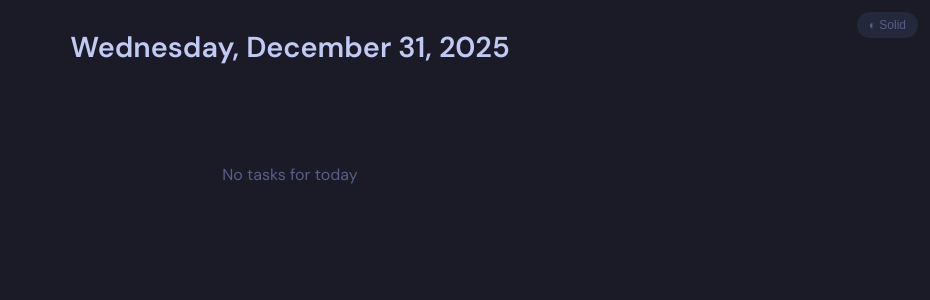
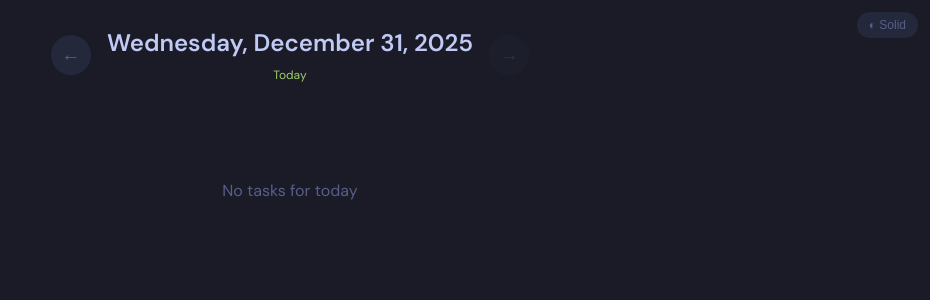
Before and after one commit to eduardkieser/mimi_app, a FastAPI app: page / in a window 1280 px wide. Shown: the top 300 px of the page, without its empty margins (350-1280 px from the left). Run offline with FastAPI, Linux system fonts and the light colour scheme; data that the repository does not hold is empty; some libraries are stand-ins or nearby versions.

Commit message:
Add date navigation to Mimi view for viewing past days

```diff
--- a/backend/app/main.py
+++ b/backend/app/main.py
@@ -55,7 +55,7 @@ if templates_path.exists():
 
     @app.get("/admin")
     async def admin_page(request: Request):
-        """Ilsa's admin view (HTMX)."""
+        """Ilse's admin view (HTMX)."""
         return templates.TemplateResponse("admin.html", {"request": request})
 
 
--- a/backend/app/models.py
+++ b/backend/app/models.py
@@ -21,7 +21,7 @@ class RepeatType(str, Enum):
     MONTHLY = "monthly"  # Same day of month
 
 
-# TaskTemplate: Defines recurring tasks (managed by Ilsa)
+# TaskTemplate: Defines recurring tasks (managed by Ilse)
 class TaskTemplateBase(SQLModel):
     title: str = Field(index=True)
     description: Optional[str] = None
--- a/backend/app/routers/admin.py
+++ b/backend/app/routers/admin.py
@@ -1,5 +1,5 @@
 """
-Admin routes for Ilsa (the admin).
+Admin routes for Ilse (the admin).
 Full CRUD on task templates, manual task generation.
 """
 from fastapi import APIRouter, Depends, HTTPException
--- a/backend/templates/admin.html
+++ b/backend/templates/admin.html
@@ -3,7 +3,7 @@
 <head>
   <meta charset="UTF-8">
   <meta name="viewport" content="width=device-width, initial-scale=1.0">
-  <title>Ilsa.Admin - Mimi.Today</title>
+  <title>Ilse.Admin - Mimi.Today</title>
   <link rel="preconnect" href="https://fonts.googleapis.com">
   <link href="https://fonts.googleapis.com/css2?family=DM+Sans:wght@400;500;600;700&display=swap" rel="stylesheet">
   <link rel="stylesheet" href="/static/styles.css">
@@ -516,7 +516,7 @@
 <body x-data="adminApp()">
   <div class="admin-container">
     <header class="admin-header">
-      <h1>Ilsa.Admin</h1>
+      <h1>Ilse.Admin</h1>
     </header>
 
     <!-- Day selector dots -->
--- a/backend/templates/mimi.html
+++ b/backend/templates/mimi.html
@@ -32,6 +32,54 @@
       color: var(--text-primary);
       background: var(--bg-hover);
     }
+    .date-nav {
+      display: flex;
+      align-items: center;
+      justify-content: center;
+      gap: 16px;
+    }
+    .nav-btn {
+      background: var(--bg-card);
+      border: none;
+      border-radius: 50%;
+      width: 40px;
+      height: 40px;
+      color: var(--text-muted);
+      font-size: 1.2rem;
+      cursor: pointer;
+      transition: all 0.2s ease;
+      display: flex;
+      align-items: center;
+      justify-content: center;
+    }
+    .nav-btn:hover {
+      background: var(--bg-hover);
+      color: var(--text-primary);
+    }
+    .nav-btn:disabled {
+      opacity: 0.3;
+      cursor: not-allowed;
+    }
+    .task-card.readonly {
+      cursor: default;
+      opacity: 0.85;
+    }
+    .task-card.readonly:hover {
+      transform: none;
+    }
+    .date-label {
+      text-align: center;
+      min-width: 200px;
+    }
+    .date-label h1 {
+      font-size: 1.5rem;
+      margin: 0;
+    }
+    .date-label .today-badge {
+      font-size: 0.75rem;
+      color: var(--color-completed);
+      margin-top: 4px;
+    }
   </style>
 </head>
 <body x-data="taskApp()" @scroll.window="checkRefresh">
@@ -40,7 +88,14 @@
 
   <div class="container">
     <header class="header">
-      <h1 class="date" x-text="todayFormatted"></h1>
+      <div class="date-nav">
+        <button class="nav-btn" @click="prevDay()" title="Previous day">&larr;</button>
+        <div class="date-label">
+          <h1 x-text="displayDateFormatted"></h1>
+          <div class="today-badge" x-show="isToday">Today</div>
+        </div>
+        <button class="nav-btn" @click="nextDay()" :disabled="isToday" title="Next day">&rarr;</button>
+      </div>
     </header>
 
     <!-- Task list -->
@@ -52,7 +107,8 @@
             'required': task.priority === 'required' && task.status !== 'completed',
             'optional': task.priority === 'optional' && task.status !== 'completed',
             'completed': task.status === 'completed',
-            'just-completed': task.justCompleted
+            'just-completed': task.justCompleted,
+            'readonly': !isToday
           }"
           :style="`min-height: ${Math.max(60, task.expected_minutes * 1.5)}px`"
           @click="toggleTask(task)"
@@ -81,7 +137,7 @@
 
       <!-- Empty state -->
       <div class="empty-state" x-show="tasks.length === 0">
-        <p>No tasks for today</p>
+        <p x-text="isToday ? 'No tasks for today' : 'No tasks for this day'"></p>
       </div>
     </div>
   </div>
@@ -92,14 +148,40 @@
         tasks: [],
         theme: localStorage.getItem('mimi-theme') || 'dark',
         audioCtx: null,
+        displayDate: new Date(),
 
-        get todayFormatted() {
-          return new Date().toLocaleDateString('en-US', {
+        get displayDateFormatted() {
+          return this.displayDate.toLocaleDateString('en-US', {
             weekday: 'long',
             year: 'numeric',
             month: 'long',
             day: 'numeric'
           });
+        },
+
+        get isToday() {
+          const today = new Date();
+          return this.displayDate.toDateString() === today.toDateString();
+        },
+
+        get displayDateStr() {
+          // Format as YYYY-MM-DD for API
+          return this.displayDate.toISOString().split('T')[0];
+        },
+
+        prevDay() {
+          const newDate = new Date(this.displayDate);
+          newDate.setDate(newDate.getDate() - 1);
+          this.displayDate = newDate;
+          this.loadTasks();
+        },
+
+        nextDay() {
+          if (this.isToday) return; // Can't go beyond today
+          const newDate = new Date(this.displayDate);
+          newDate.setDate(newDate.getDate() + 1);
+          this.displayDate = newDate;
+          this.loadTasks();
         },
 
         toggleTheme() {
@@ -131,9 +213,9 @@
 
         async loadTasks() {
           try {
-            const response = await fetch('/api/tasks/today');
+            const response = await fetch(`/api/tasks/date/${this.displayDateStr}`);
             this.tasks = await response.json();
-            // Keep Ilsa's order - only sort by order field
+            // Keep Ilse's order - only sort by order field
             this.tasks.sort((a, b) => a.order - b.order);
           } catch (err) {
             console.error('Failed to load tasks:', err);
@@ -141,6 +223,9 @@
         },
 
         async toggleTask(task) {
+          // Only allow toggling on today's tasks
+          if (!this.isToday) return;
+
           const wasCompleted = task.status === 'completed';
           const endpoint = wasCompleted
             ? `/api/tasks/${task.id}/uncomplete`
@@ -164,7 +249,7 @@
                   this.tasks[idx].justCompleted = false;
                 }, 500);
               }
-              // Don't re-sort - keep Ilsa's order
+              // Don't re-sort - keep Ilse's order
             }
           } catch (err) {
             console.error('Failed to toggle task:', err);
```
Also changed, not shown: DESIGN_DECISIONS.md (+2 -2 lines), README.md.
